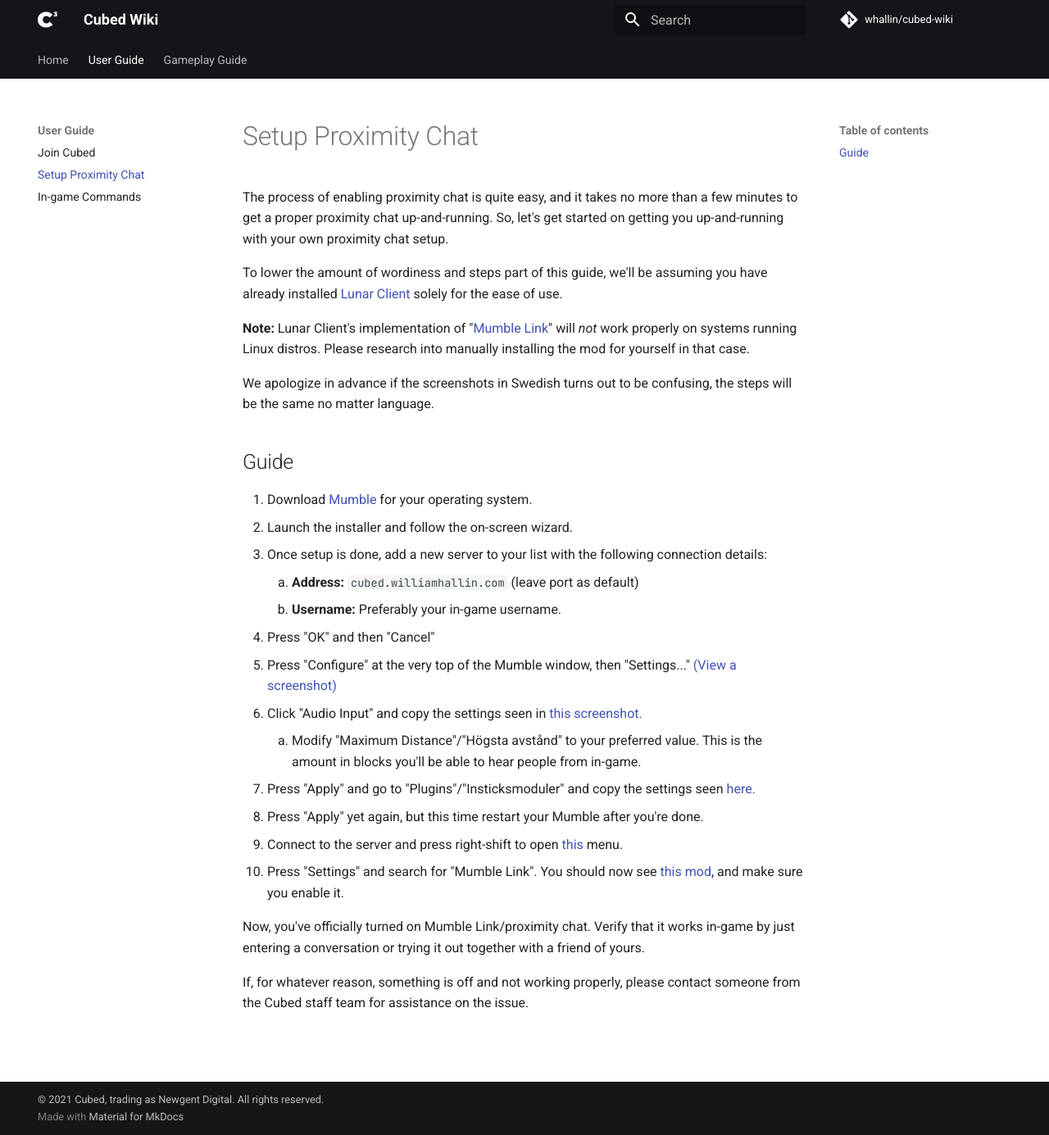
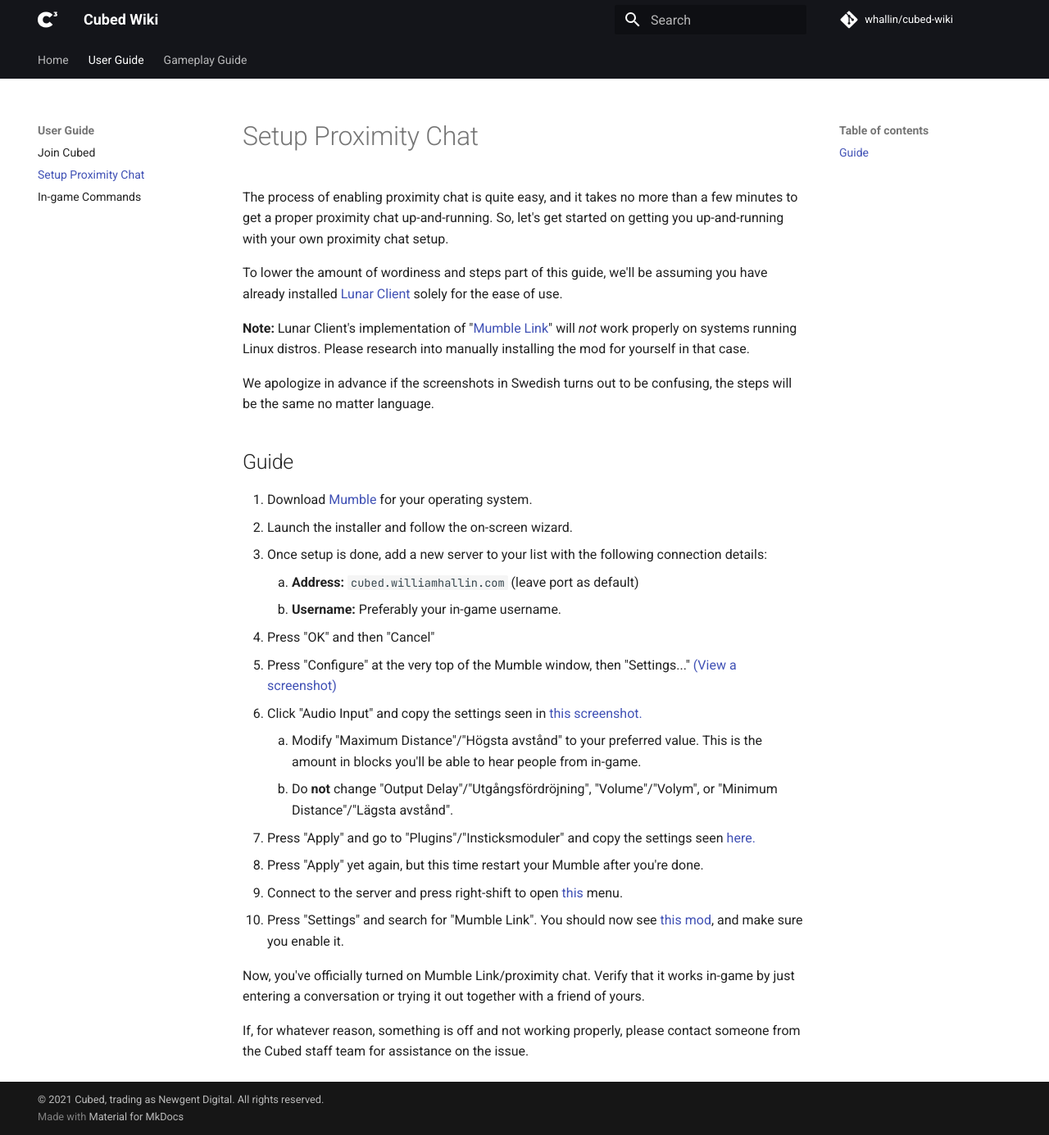
Before and after one commit to whallin/cubed-wiki, an MkDocs documentation site: the page built from docs/user-guide/proximity-chat.md, in a window 1280 px wide and 1385 px high. Shown: the whole window at 82% size. Built offline with MkDocs 1.6.1 and Material for MkDocs 9.7.7, drawn with Linux system fonts in a browser that asks for light colours; comment, search, counter and statistics services are not loaded.

Commit message:
Update proximity-chat.md

```diff
--- a/docs/user-guide/proximity-chat.md
+++ b/docs/user-guide/proximity-chat.md
@@ -16,6 +16,7 @@
 5. Press "Configure" at the very top of the Mumble window, then "Settings..." [(View a screenshot)](https://cdn.discordapp.com/attachments/503829891566010368/823964516789387294/unknown.png)
 6. Click "Audio Input" and copy the settings seen in [this screenshot.](https://cdn.discordapp.com/attachments/503829891566010368/823964626446188604/unknown.png)
     1. Modify "Maximum Distance"/"Högsta avstånd" to your preferred value. This is the amount in blocks you'll be able to hear people from in-game.
+    2. Do **not** change "Output Delay"/"Utgångsfördröjning", "Volume"/"Volym", or "Minimum Distance"/"Lägsta avstånd".
 7. Press "Apply" and go to "Plugins"/"Insticksmoduler" and copy the settings seen [here.](https://cdn.discordapp.com/attachments/503829891566010368/823964920160190534/unknown.png)
 8. Press "Apply" yet again, but this time restart your Mumble after you're done.
 9. Connect to the server and press right-shift to open [this](https://cdn.discordapp.com/attachments/503829891566010368/823964002437824522/2021-03-23_17.57.42.png) menu.
```
